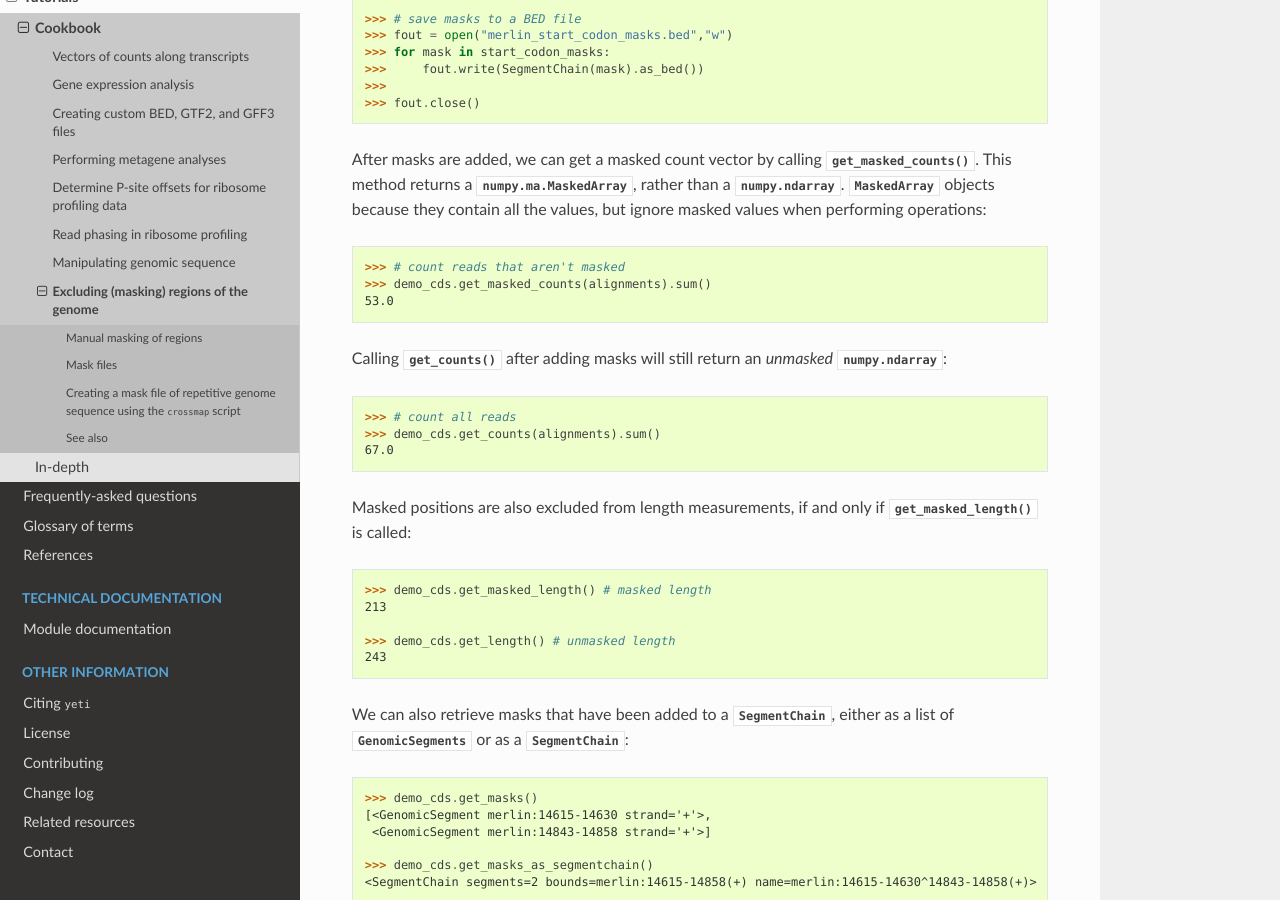
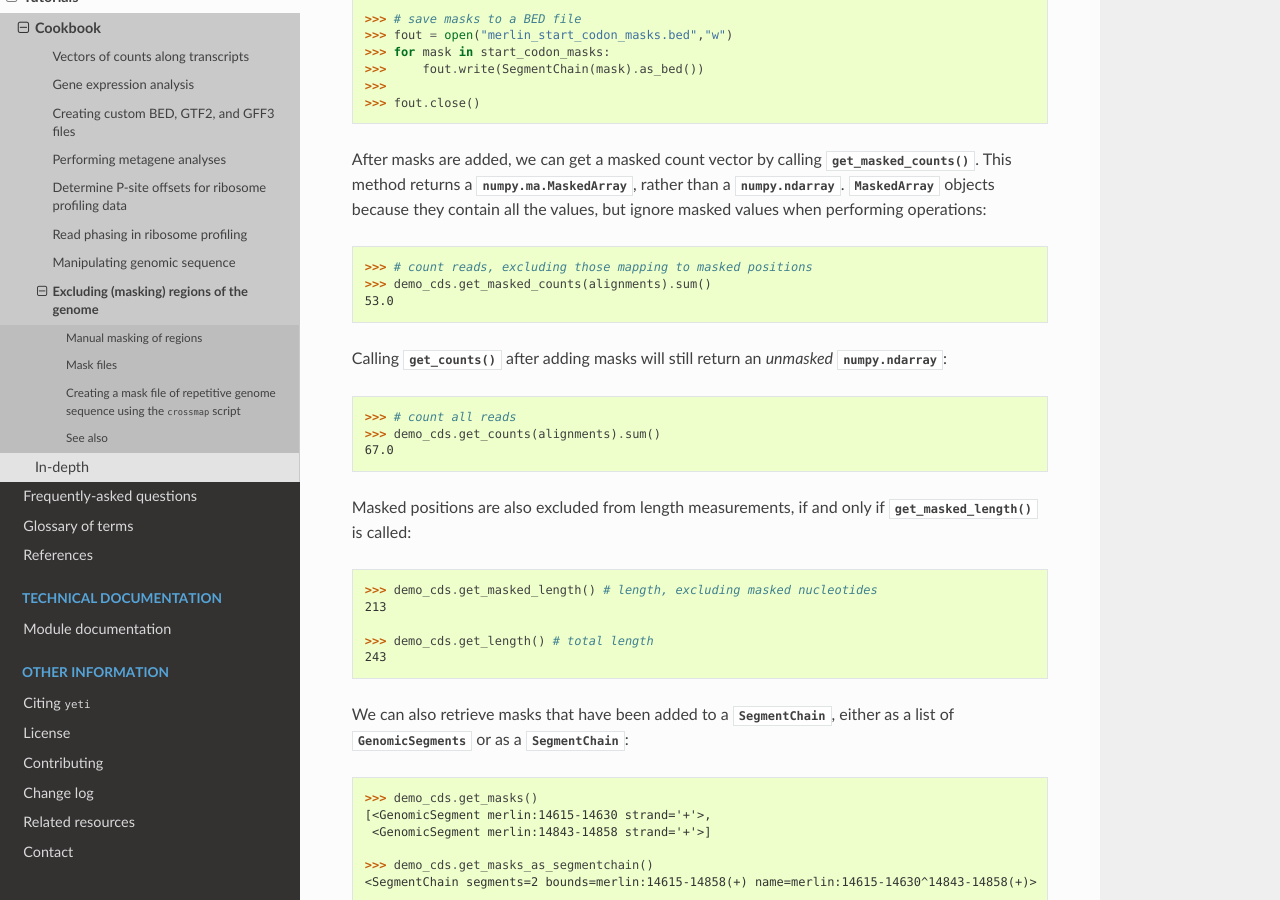
Before and after one commit to joshuagryphon/plastid, a Sphinx documentation site: the page built from docs/source/examples/using_masks.rst, in a window 1280 px wide and 900 px high, scrolled down 1177 px. Built offline with Sphinx 7.4.7 and the Read the Docs theme 2.0.0, drawn with Linux system fonts in a browser that asks for light colours; cross-references to code outside the pages are shown as plain code.

Commit message:
typo fixes

```diff
--- a/docs/source/examples/gene_expression.rst
+++ b/docs/source/examples/gene_expression.rst
@@ -247,7 +247,7 @@ and transcription (:term:`RNA-seq`) against each other::
 
 This produces the following plot:
 
-     .. figure:: demo_gene_expr_tl_vs_tx.png
+     .. figure:: /_static/images/demo_gene_expr_tl_vs_tx.png
         :figclass: captionfigure
         :alt: Scatter plot of translation versus transcription levels
 
@@ -289,7 +289,8 @@ control::
 
     >>> plt.show()
 
- .. figure:: demo_gene_expr_teff_vs_tx.png
+
+ .. figure:: /_static/images/demo_gene_expr_teff_vs_tx.png
 
     :class: captionfigure
     :caption: Translation efficiency vs transcription levels
--- a/docs/source/examples/phasing.rst
+++ b/docs/source/examples/phasing.rst
@@ -157,7 +157,9 @@ compared to coding regions:
 |phase_by_size| will create a text file showing the proportion of reads
 whose P-sites map to each codon position for each read length (columns
 *phase0, phase1,* & *phase0*) and the proportion of total reads that
-each read length represents (column *fraction_reads_counted*)::
+each read length represents (column *fraction_reads_counted*):
+
+ .. code-block::
 
     #read_length    reads_counted    fraction_reads_counted    phase0      phase1      phase2
     25              6511             0.009640                  0.326832    0.327599    0.345569
--- a/docs/source/examples/sequence.rst
+++ b/docs/source/examples/sequence.rst
@@ -85,7 +85,7 @@ Similarly, `TwoBitFile`_ objects from `twobitreader`_  can be directly passed
 to :meth:`~yeti.genomics.roitools.SegmentChain.get_sequence`, because they
 inherit from :class:`dict` and return strings::
 
-# load CMV genome as a 2bit file
+    >>> # load CMV genome as a 2bit file
     >>> from twobitreader import TwoBitFile
     >>> twobit_genome = TwoBitFile("merlin_NC006273-2.2bit")
     >>> twobit_genome.keys()
--- a/docs/source/examples/using_masks.rst
+++ b/docs/source/examples/using_masks.rst
@@ -80,7 +80,7 @@ returns a :class:`numpy.ma.MaskedArray`, rather than a :class:`numpy.ndarray`.
 :class:`~numpy.ma.MaskedArray` objects because they contain all the values,
 but ignore masked values when performing operations::
 
-    >>> # count reads that aren't masked
+    >>> # count reads, excluding those mapping to masked positions
     >>> demo_cds.get_masked_counts(alignments).sum()
     53.0
 
@@ -94,10 +94,10 @@ masks will still return an *unmasked* :class:`numpy.ndarray`::
 Masked positions are also excluded from length measurements, if and only if
 :meth:`~yeti.genomics.roitools.SegmentChain.get_masked_length` is called::
 
-    >>> demo_cds.get_masked_length() # masked length
+    >>> demo_cds.get_masked_length() # length, excluding masked nucleotides
     213
 
-    >>> demo_cds.get_length() # unmasked length
+    >>> demo_cds.get_length() # total length
     243
 
 
```
